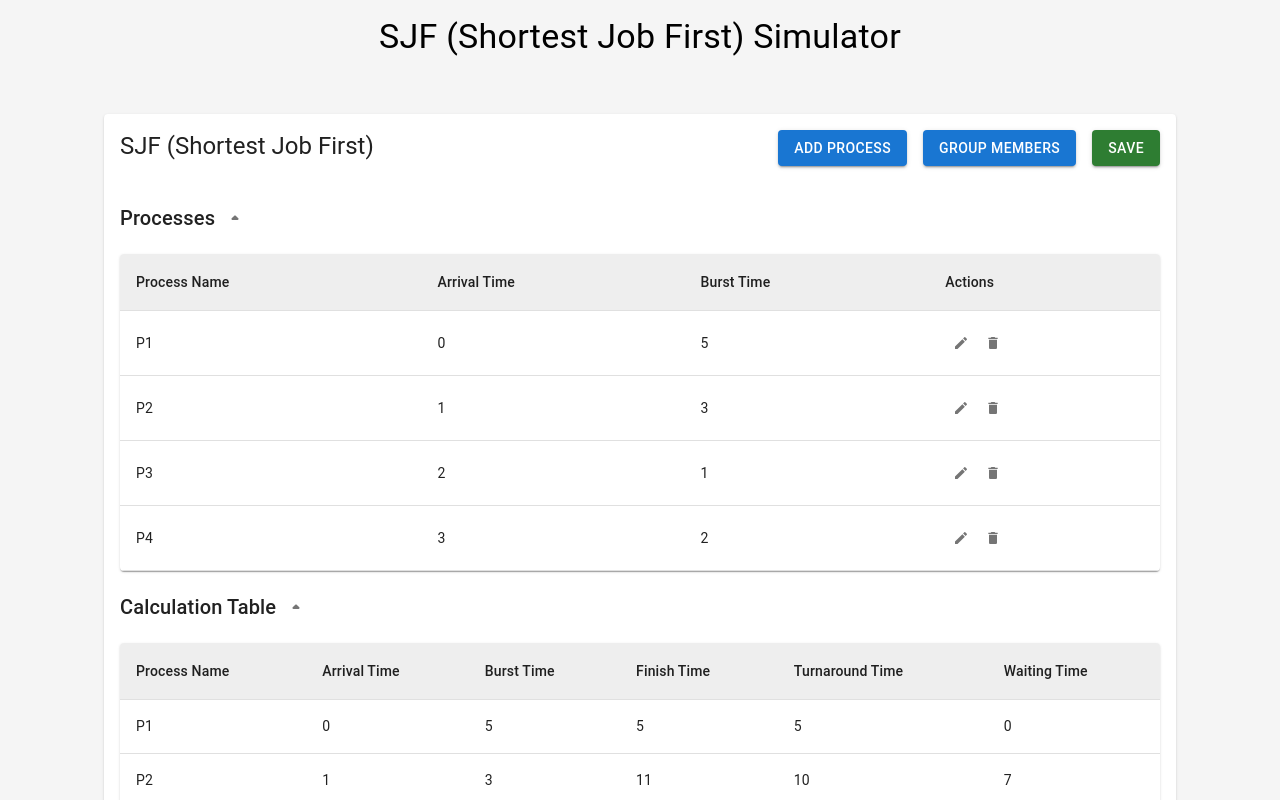
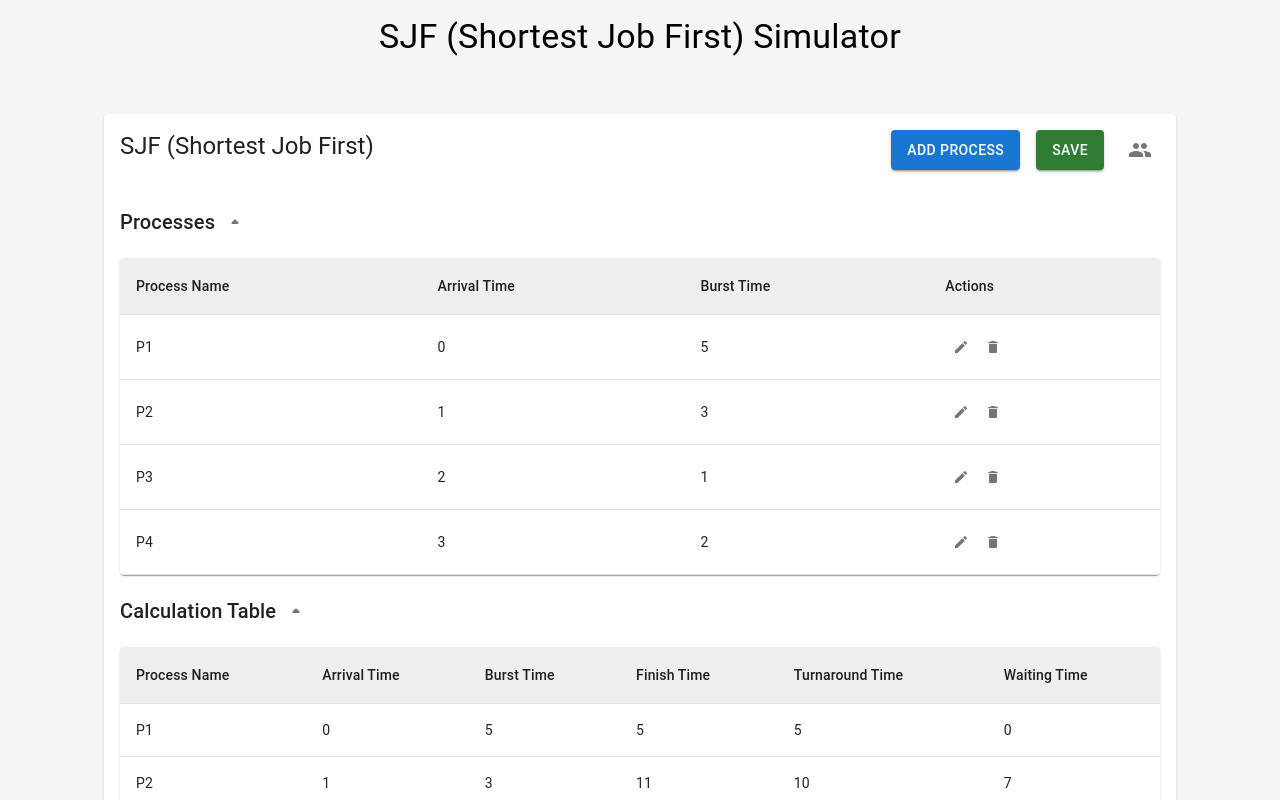
Before and after one commit to Dhruv-Maradiya/os-simulator-SJF, a Next.js app: page / in a window 1280 px wide. Shown: the top 800 px of the page. Built offline with nearby package versions, Linux system fonts and the light colour scheme.

Commit message:
sorted member names and make some UI changes

```diff
--- a/pages/index.js
+++ b/pages/index.js
@@ -9,6 +9,7 @@ import {
   CardContent,
   Container,
   IconButton,
+  Tooltip,
   Typography,
 } from "@mui/material";
 import { useEffect, useMemo, useState } from "react";
@@ -19,6 +20,7 @@ import GanttChart from "../views/dashboard/GanttChart";
 import GroupMember from "../views/dashboard/GroupMember";
 import ProcessList from "../views/dashboard/ProcessList";
 import ProcessTimeTable from "../views/dashboard/ProcessTimeTable";
+import GroupIcon from "@mui/icons-material/Group";
 
 const defaultProcesses = [
   {
@@ -228,6 +230,7 @@ export default function Home() {
     <Box
       sx={{
         backgroundColor: (theme) => theme.palette.grey[100],
+        minHeight: "100vh",
       }}
     >
       <Box
@@ -264,14 +267,7 @@ export default function Home() {
                 <Button variant="contained" onClick={() => setOpen(true)}>
                   Add Process
                 </Button>
-                <Button
-                  variant="contained"
-                  onClick={() => {
-                    setOpenGroupMember(true);
-                  }}
-                >
-                  Group Members
-                </Button>
+
                 <Button
                   variant="contained"
                   color="success"
@@ -286,6 +282,15 @@ export default function Home() {
                 >
                   Save
                 </Button>
+                <Tooltip title="Group Members">
+                  <IconButton
+                    onClick={() => {
+                      setOpenGroupMember(true);
+                    }}
+                  >
+                    <GroupIcon />
+                  </IconButton>
+                </Tooltip>
               </Box>
             </CardContent>
             <CardContent
--- a/views/dashboard/GanttChart.js
+++ b/views/dashboard/GanttChart.js
@@ -64,6 +64,16 @@ const GanttChart = ({ processes, processGanttChartOpen }) => {
         {withIdealTime
           .sort((a, b) => a.finishTime - b.finishTime)
           .map((process, index) => {
+            const radiusObj = {};
+
+            if (index === 0) {
+              radiusObj.borderTopLeftRadius = 8;
+              radiusObj.borderBottomLeftRadius = 8;
+            } else if (index === withIdealTime.length - 1) {
+              radiusObj.borderTopRightRadius = 8;
+              radiusObj.borderBottomRightRadius = 8;
+            }
+
             return (
               <Box
                 key={process.name + index.toString()}
@@ -86,6 +96,7 @@ const GanttChart = ({ processes, processGanttChartOpen }) => {
                       process.ideal
                         ? theme.palette.common.white
                         : theme.palette.text.primary,
+                    ...radiusObj,
                   }}
                 >
                   {process.name}
--- a/views/dashboard/GroupMember.js
+++ b/views/dashboard/GroupMember.js
@@ -18,16 +18,26 @@ const GroupMember = ({ groupMembers, open, onClose }) => {
         <Typography variant="h5" align="center">
           Group Members
         </Typography>
-        <TableContainer>
+        <TableContainer
+          sx={{
+            mt: 2,
+          }}
+        >
           <Table>
-            <TableHead>
+            <TableHead
+              sx={{
+                backgroundColor: (theme) => theme.palette.grey[200],
+              }}
+            >
               <TableRow>
                 <TableCell>Name</TableCell>
                 <TableCell>Enrollment No.</TableCell>
               </TableRow>
             </TableHead>
             <TableBody>
-              {groupMembers.map((member, index) => {
+              {groupMembers
+                .sort((a, b) => (a.name < b.name ? 1 : 0))
+                .map((member, index) => {
                   return (
                     <TableRow key={index}>
                       <TableCell>{member.name}</TableCell>
```
Lines whose indentation alone changed are shown as unchanged.
